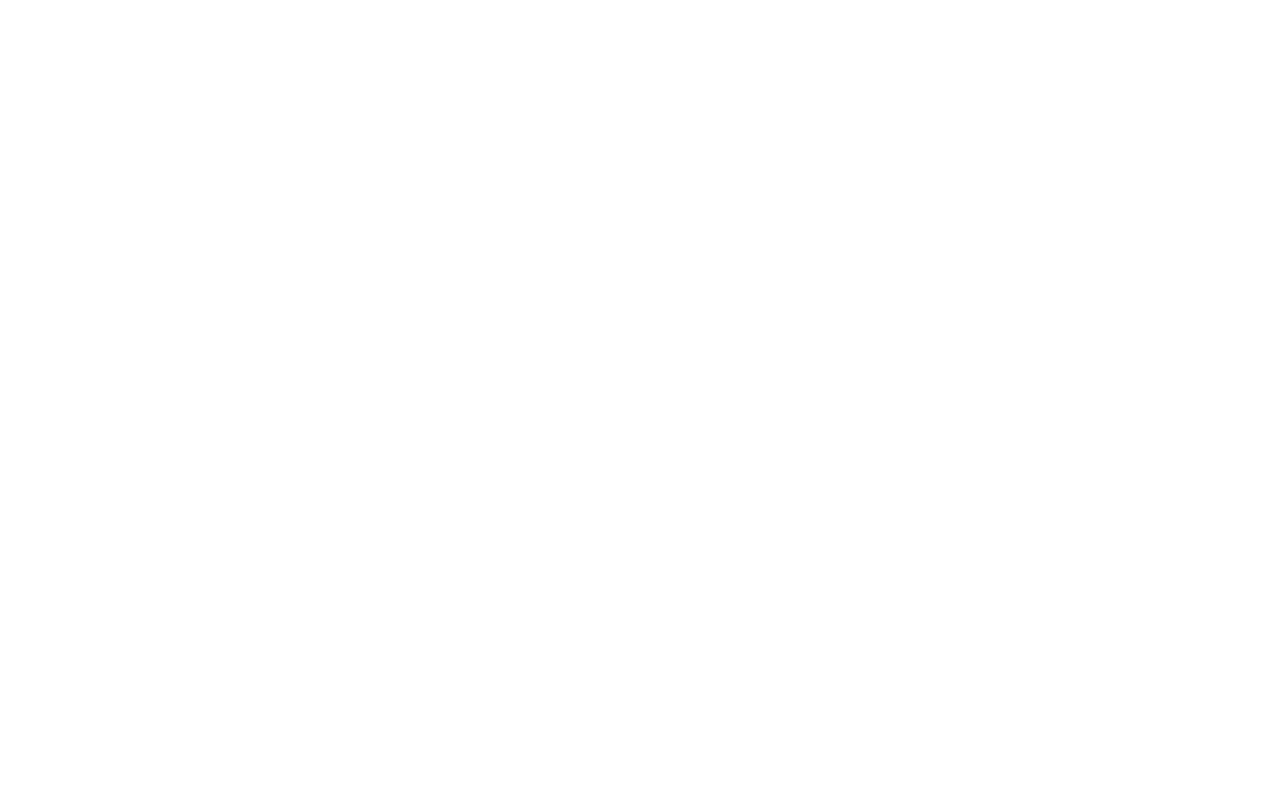
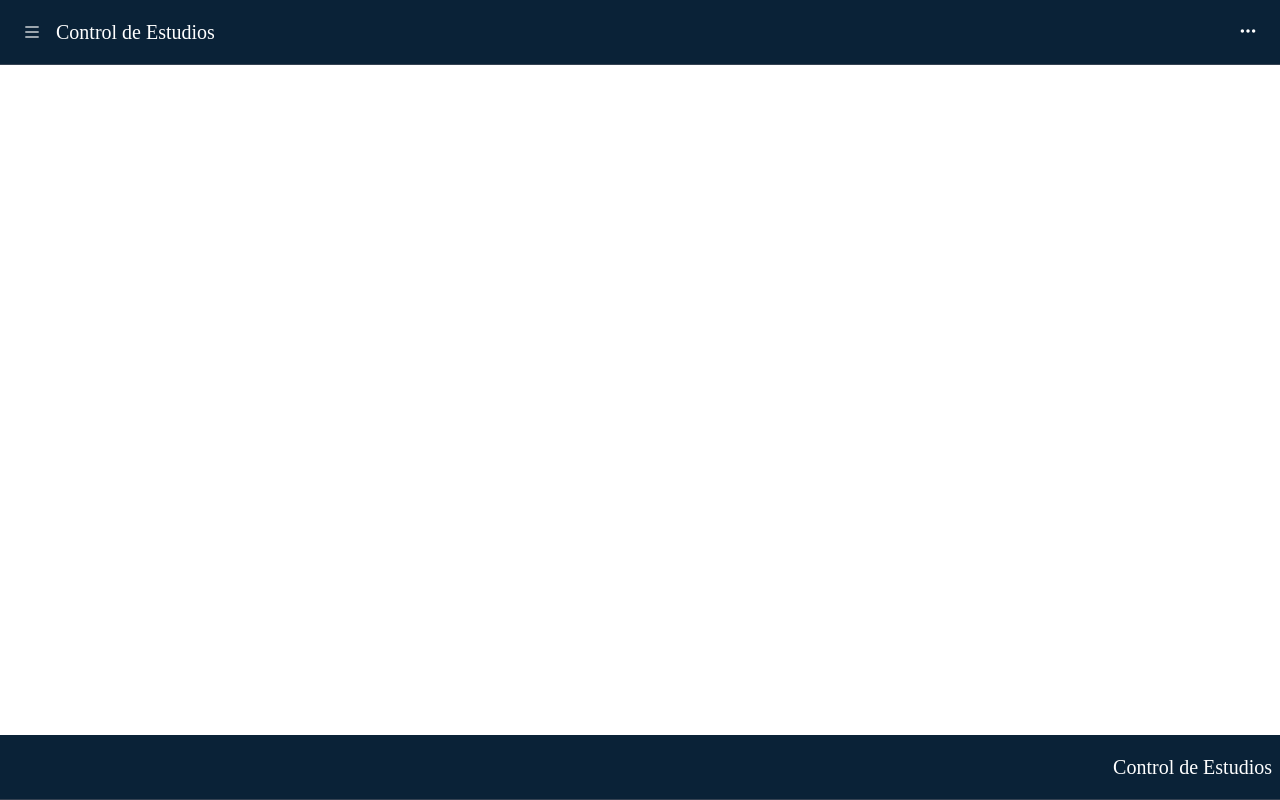
Before and after one commit to RayTarazona/Codigo-fuente-, a Nuxt app: page / in a window 1280 px wide. Built offline with nearby package versions, Linux system fonts and the light colour scheme.

Commit message:
feat: Crear layout privado por defecto para usuarios autenticados

```diff
--- a/app.vue
+++ b/app.vue
@@ -1,9 +1,7 @@
 <template>
-  <div class="">
-    <NuxtLayout>
-      <NuxtPage />
-    </NuxtLayout>
-  </div>
+  <NuxtLayout>
+    <NuxtPage />
+  </NuxtLayout>
 </template>
 <style>
 </style>
--- /dev/null
+++ b/layouts/default.vue
@@ -0,0 +1,51 @@
+<script setup lang="ts">
+// code...
+</script>
+
+<template class="">
+  <!-- code... -->
+  <section class="h-screen flex flex-col">
+    <header class="bg-primary border-b border-neutral">
+      <nav class="navbar mx-auto container text-base-100">
+        <div class="flex-none">
+          <button class="btn btn-square btn-ghost">
+            <i class="bi bi-list text-xl"></i>
+          </button>
+        </div>
+        <div class="flex-1">
+          <a class="text-xl">Control de Estudios</a>
+        </div>
+        <div class="flex-none">
+          <button class="btn btn-square btn-ghost">
+            <i class="bi bi-three-dots text-lg"></i>
+          </button>
+        </div>
+      </nav>
+    </header>
+    <main class="container mx-auto flex-1">
+      <slot />
+    </main>
+    <footer class="bg-primary border-b border-neutral">
+      <nav class="navbar mx-auto container text-base-100">
+        <!-- <div class="flex-none">
+          <button class="btn btn-square btn-ghost">
+            <i class="bi bi-list text-xl"></i>
+          </button>
+        </div> -->
+        <div class="flex-1"></div>
+        <div class="flex-none">
+          <a class="text-xl">Control de Estudios</a>
+        </div>
+        <!-- <div class="flex-none">
+          <button class="btn btn-square btn-ghost">
+            <i class="bi bi-three-dots text-lg"></i>
+          </button>
+        </div> -->
+      </nav>
+    </footer>
+  </section>
+</template>
+
+<style scoped>
+/* code... */
+</style>
```
Also changed, not shown: 1 other file (tests, documents, lock files or other folders).
